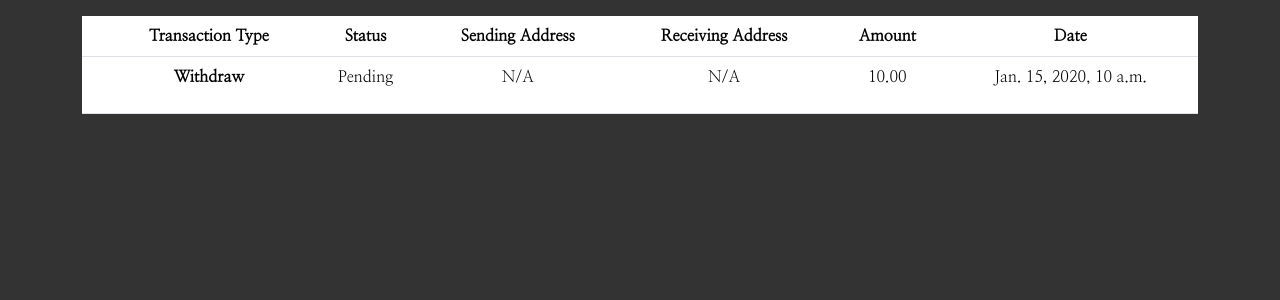
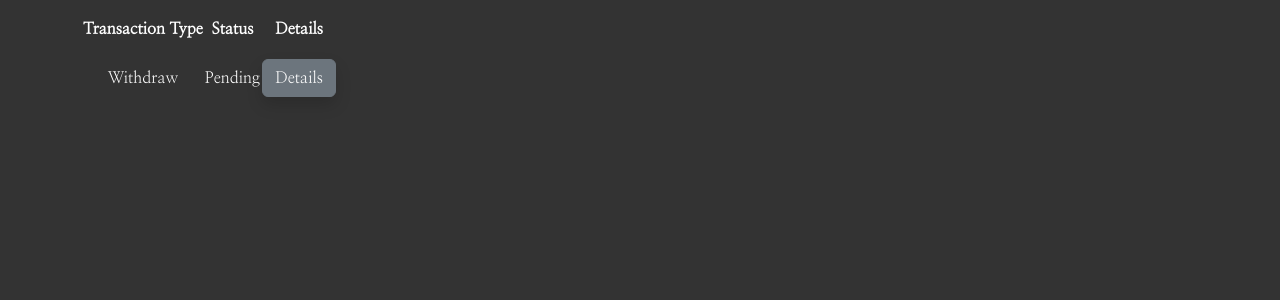
Before and after one commit to Tamas-Gavlider/MyVault, a Django app: page /transactions/transactions/transactions_history/ in a window 1280 px wide. Shown: the part 112-412 px from the top of the page. Run offline with Django 4.2, Linux system fonts and the light colour scheme; a user stored in the database is signed in; tables that the repository leaves empty hold one stand-in row (values such as "Sample post"); some libraries are stand-ins or nearby versions.

Commit message:
Redesign trans.history html - using modals for details

```diff
--- a/my_transactions/templates/transactions_history.html
+++ b/my_transactions/templates/transactions_history.html
@@ -4,50 +4,62 @@
 <div class="container" id="signup">
   <div class="row">
     <div class="col-12 text-center mx-auto">
-      {% for transaction in transactions %}
-      <table class="table">
+      <table class="table-responsive">
         <thead>
           <tr>
-            <th scope="col"></th>
             <th scope="col">Transaction Type</th>
             <th scope="col">Status</th>
-            <th scope="col">Sending Address</th>
-            <th scope="col">Receiving Address</th>
-            <th scope="col">Amount</th>
-            <th scope="col">Date</th>
+            <th scope="col">Details</th>
           </tr>
         </thead>
-        {% if transaction.type == "Sent" or transaction.type == "Received" %}
-        <tbody>
-          <tr>
-            <th></th>
-            <th>{{ transaction.type }}</th>
-            <td>{{ transaction.status }}</td>
-            <td>{{ transaction.sending_address }}</td>
-            <td>{{ transaction.receiving_address }}</td>
-            <td>{{transaction.amount}}</td>
-            <td> {{ transaction.date }}</td>
-          </tr>
-        </tbody>
-      </table>
-      {% else %}
+      {% for transaction in transactions %}
       <tbody>
-        <tr>
-          <th></th>
-          <th>{{ transaction.type }}</th>
+        <tr></th>
+          <td>{{ transaction.type }}</td>
           <td>{{ transaction.status }}</td>
-          <td> <p> N/A </p> </td>
-          <td> <p> N/A </p> </td>
-          <td>{{transaction.amount}}</td>
-          <td> {{ transaction.date }}</td>
-        </tr>
-      </tbody>
-      </table>
-      {% endif %}
+          <td>
+
+      <!-- Button trigger modal -->
+      <button type="button" class="btn-secondary button shadow mt-3 mb-3 btn" data-bs-toggle="modal" data-bs-target="#modal-{{ forloop.counter }}">
+        Details
+      </button>
+    </td>
+  </tr>
+      <!-- Modal -->
+      <div class="modal fade" id="modal-{{ forloop.counter }}" tabindex="-1" aria-labelledby="exampleModalLabel" aria-hidden="true">
+        <div class="modal-dialog">
+          <div class="modal-content">
+            <div class="modal-header">
+              <h1 class="modal-title fs-5" id="exampleModalLabel">Transaction Details</h1>
+              <button type="button" class="btn-close" data-bs-dismiss="modal" aria-label="Close"></button>
+            </div>
+            {% if transaction.type == 'Sent' or transaction.type == 'Received' %}
+            <div class="modal-body">
+              <p>Transaction Type: {{ transaction.type }}</p>
+              <p>Transaction Status: {{ transaction.status }}</p>
+              <p>Sending Address: {{ transaction.sending_address }}</p>
+              <p>Receiving Address: {{ transaction.receiving_address }}</p>
+              <p>Amount: {{ transaction.amount }}</p>
+              <p>{{ transaction.date }}</p>
+            </div>
+            {% else %}
+            <div class="modal-body">
+              <p>Transaction Type: {{ transaction.type }}</p>
+              <p>Transaction Status: {{ transaction.status }}</p>
+              <p>Amount: {{ transaction.amount }}</p>
+              <p>Transaction Date: {{ transaction.date }}</p>
+            </div>
+            {% endif %}
+            <div class="modal-footer">
+              <button type="button" class="btn btn-secondary" data-bs-dismiss="modal">Close</button>
+            </div>
+          </div>
+        </div>
+      </div>
       {% endfor %}
+    </tbody>
+  </table>
     </div>
   </div>
 </div>
-
-
 {% endblock %}
--- a/my_transactions/urls.py
+++ b/my_transactions/urls.py
@@ -1,6 +1,6 @@
 from django.urls import path
 from . import views
-from .views import my_transactions, send_payment, transactions_history, withdraw_fund, create_checkout_session, payment_success, payment_failed
+
 
 urlpatterns = [
     path('', views.my_transactions, name='my_transactions'),
--- a/my_vault/settings.py
+++ b/my_vault/settings.py
@@ -29,7 +29,7 @@ BASE_DIR = Path(__file__).resolve().parent.parent
 SECRET_KEY = os.getenv('SECRET_KEY')
 
 # SECURITY WARNING: don't run with debug turned on in production!
-DEBUG = False
+DEBUG = True
 
 ALLOWED_HOSTS = ['8000-tamasgavlider-myvault-cj8q11w2skb.ws.codeinstitute-ide.net','.herokuapp.com']
 
--- a/static/css/base.css
+++ b/static/css/base.css
@@ -86,6 +86,10 @@ body {
 #transactions-main {
     display: none;
 }
+
+.modal-body {
+    color: #333333 !important;
+}
 /*
 @media (min-width: 768px) {
     .slogan-right {
```
Also changed, not shown: 1 other file.
